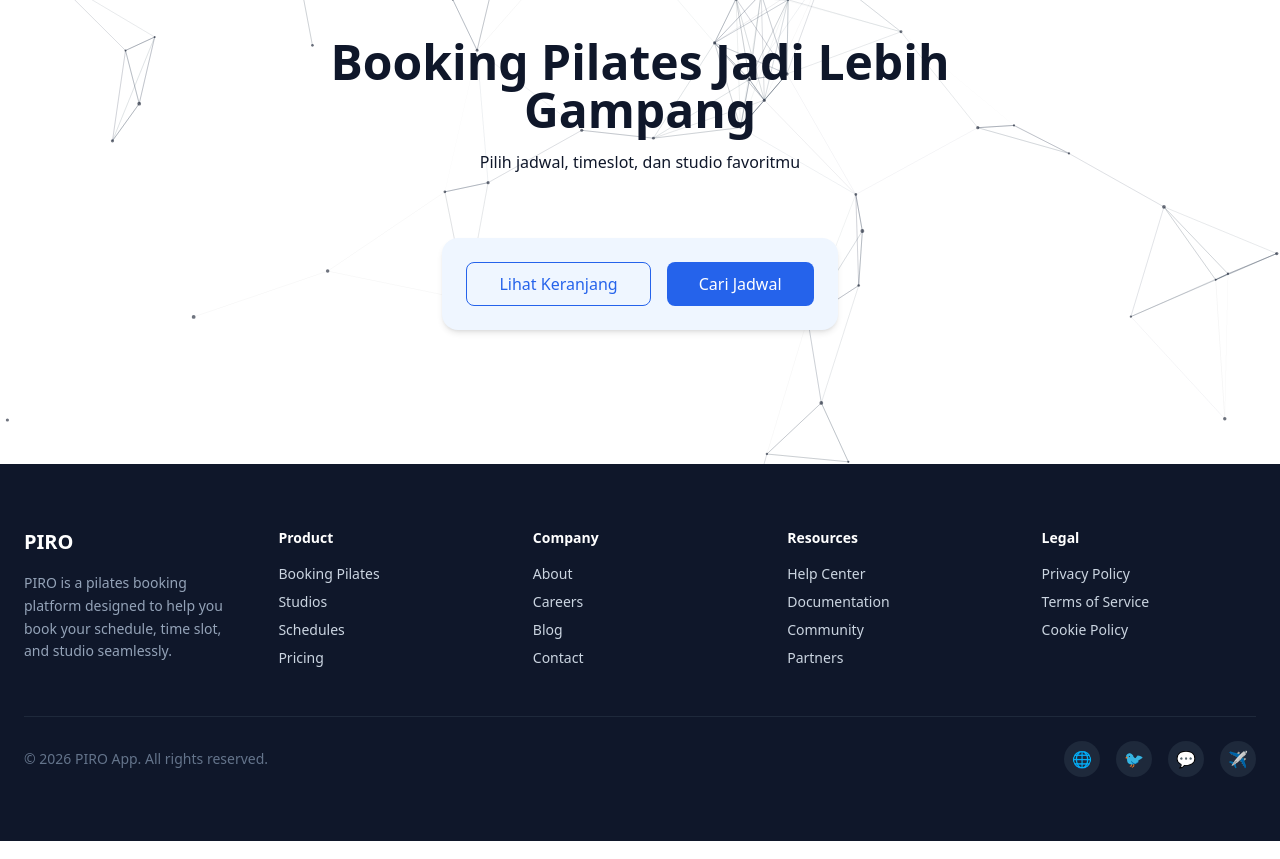
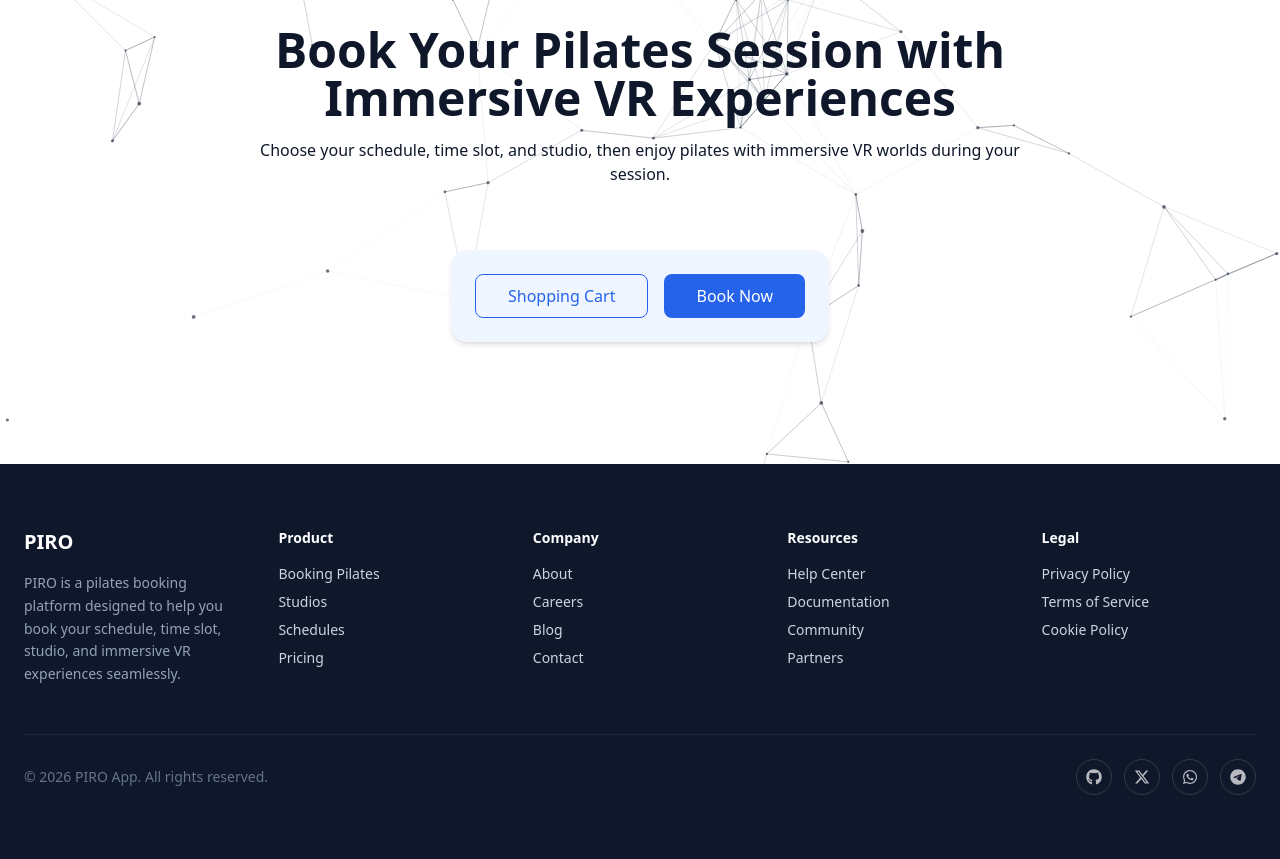
Before and after one commit to masanuddin/PIRO, a React app in the folder frontend/: page / in a window 1280 px wide. Shown: the part 160-1019 px from the top of the page. Built offline with nearby package versions, Linux system fonts and the light colour scheme; the HTML template or start-up script is replaced by a standard one.

Commit message:
Icon and language fixed

```diff
--- a/frontend/package.json
+++ b/frontend/package.json
@@ -13,6 +13,7 @@
     "@supabase/supabase-js": "^2.93.2",
     "react": "^19.2.0",
     "react-dom": "^19.2.0",
+    "react-icons": "^5.5.0",
     "react-tsparticles": "^2.12.0",
     "tsparticles": "^2.12.0"
   },
--- a/frontend/src/components/BookingBox.jsx
+++ b/frontend/src/components/BookingBox.jsx
@@ -41,7 +41,7 @@ export default function BookingBox() {
               hover:bg-blue-50
             "
           >
-            Lihat Keranjang
+            Shopping Cart
           </button>
 
           {/* Cari Jadwal */}
@@ -56,7 +56,7 @@ export default function BookingBox() {
               font-medium
             "
           >
-            Cari Jadwal
+            Book Now
           </button>
 
         </div>
--- a/frontend/src/components/Footer.jsx
+++ b/frontend/src/components/Footer.jsx
@@ -1,3 +1,10 @@
+import {
+  FaGithub,
+  FaXTwitter,
+  FaWhatsapp,
+  FaTelegram,
+} from "react-icons/fa6";
+
 export default function Footer() {
   return (
     <footer className="relative z-20 bg-slate-900 text-slate-300">
@@ -10,7 +17,7 @@ export default function Footer() {
           <div className="md:col-span-1">
             <h2 className="text-xl font-semibold text-white">PIRO</h2>
             <p className="mt-4 text-sm text-slate-400 leading-relaxed">
-              PIRO is a pilates booking platform designed to help you book your schedule, time slot, and studio seamlessly.
+              PIRO is a pilates booking platform designed to help you book your schedule, time slot, studio, and immersive VR experiences seamlessly.
             </p>
           </div>
 
@@ -65,22 +72,40 @@ export default function Footer() {
             © 2026 PIRO App. All rights reserved.
           </p>
 
-          {/* SOCIAL */}
-          <div className="flex gap-4">
-            <div className="w-9 h-9 rounded-full bg-slate-800 flex items-center justify-center hover:bg-blue-600 cursor-pointer">
-              🌐
+          <div className="flex gap-3">
+            {/* GitHub */}
+            <a
+              href="https://github.com/masanuddin/PIRO"
+              target="_blank"
+              rel="noopener noreferrer"
+              className="w-9 h-9 rounded-full border border-white/15 flex items-center justify-center
+                        text-white/70 hover:text-white hover:border-white/40
+                        transition cursor-pointer"
+            >
+              <FaGithub size={16} />
+            </a>
+
+            {/* Twitter / X */}
+            <div className="w-9 h-9 rounded-full border border-white/15 flex items-center justify-center
+                            text-white/70 hover:text-white hover:border-white/40
+                            transition cursor-pointer">
+              <FaXTwitter size={16} />
             </div>
-            <div className="w-9 h-9 rounded-full bg-slate-800 flex items-center justify-center hover:bg-blue-600 cursor-pointer">
-              🐦
+
+            {/* WhatsApp */}
+            <div className="w-9 h-9 rounded-full border border-white/15 flex items-center justify-center
+                            text-white/70 hover:text-white hover:border-white/40
+                            transition cursor-pointer">
+              <FaWhatsapp size={16} />
             </div>
-            <div className="w-9 h-9 rounded-full bg-slate-800 flex items-center justify-center hover:bg-blue-600 cursor-pointer">
-              💬
-            </div>
-            <div className="w-9 h-9 rounded-full bg-slate-800 flex items-center justify-center hover:bg-blue-600 cursor-pointer">
-              ✈️
+
+            {/* Telegram */}
+            <div className="w-9 h-9 rounded-full border border-white/15 flex items-center justify-center
+                            text-white/70 hover:text-white hover:border-white/40
+                            transition cursor-pointer">
+              <FaTelegram size={16} />
             </div>
           </div>
-
         </div>
       </div>
     </footer>
--- a/frontend/src/components/PaymentModal.jsx
+++ b/frontend/src/components/PaymentModal.jsx
@@ -1,6 +1,7 @@
 import { useState } from "react";
 import { useAuth } from "../context/AuthContext";
 import { supabase } from "../lib/supabase";
+import { FiCreditCard, FiSmartphone } from "react-icons/fi";
 
 
 export default function PaymentModal() {
@@ -169,28 +170,49 @@ export default function PaymentModal() {
             </h3>
 
         <div className="flex gap-4 justify-center">
+
+        {/* CREDIT CARD */}
         <button
             onClick={() => setMethod("card")}
-                className={`px-4 py-2 rounded-lg border text-sm ${
+            className={`px-4 py-3 rounded-lg border text-sm flex items-center gap-2
+            ${
                 method === "card"
                 ? "bg-blue-600 text-white border-blue-600"
-                    : "border-slate-300"
+                : "border-slate-300 text-slate-700 hover:bg-slate-50"
             }`}
         >
-                💳 Credit Card
+            <FiCreditCard size={16} />
+            Credit Card
         </button>
 
+        {/* E-WALLET */}
         <button
             onClick={() => setMethod("ewallet")}
-                className={`px-4 py-2 rounded-lg border text-sm ${
+            className={`px-4 py-3 rounded-lg border text-sm flex flex-col items-start
+            ${
                 method === "ewallet"
                 ? "bg-blue-600 text-white border-blue-600"
-                    : "border-slate-300"
+                : "border-slate-300 text-slate-700 hover:bg-slate-50"
             }`}
         >
-                📱 E-Wallet
+            <div className="flex items-center gap-2">
+            <FiSmartphone size={16} />
+            E-Wallet
+            </div>
+
+            <span
+            className={`mt-1 text-xs leading-tight
+                ${
+                method === "ewallet"
+                    ? "text-white/80"
+                    : "text-slate-400"
+                }`}
+            >
+            </span>
         </button>
+
         </div>
+
             </div>
 
             {/* CARD FORM */}
--- a/frontend/src/components/ProfileModal.jsx
+++ b/frontend/src/components/ProfileModal.jsx
@@ -1,5 +1,6 @@
 import { useAuth } from "../context/AuthContext";
 import { getDisplayName } from "../utils/user";
+import { FiSettings, FiCalendar, FiChevronRight } from "react-icons/fi";
 
 export default function ProfileModal() {
   const { user, closeProfile, logout, openHistory } = useAuth();
@@ -55,27 +56,39 @@ export default function ProfileModal() {
             </p>
         </div>
 
-        {/* menu */}
-        <div className="mt-8 space-y-4">
-          <button className="w-full flex items-center justify-between px-4 py-3 rounded-xl border hover:bg-slate-50">
-            <div className="flex items-center gap-3">
-              ⚙️ <span>Settings</span>
+        {/* MENU */}
+        <div className="mt-8 space-y-3">
+
+        {/* SETTINGS */}
+        <button
+            className="w-full flex items-center justify-between px-4 py-3 rounded-xl border border-slate-200
+                    hover:bg-slate-50 transition"
+        >
+            <div className="flex items-center gap-3 text-slate-700">
+            <FiSettings size={18} className="text-slate-500" />
+            <span className="text-sm font-medium">Settings</span>
             </div>
-            ➜
+
+            <FiChevronRight className="text-slate-400" />
         </button>
 
+        {/* BOOKING HISTORY */}
         <button
             onClick={() => {
             closeProfile();
             openHistory();
             }}
-            className="w-full flex items-center justify-between px-4 py-3 rounded-xl border hover:bg-slate-50"
+            className="w-full flex items-center justify-between px-4 py-3 rounded-xl border border-slate-200
+                    hover:bg-slate-50 transition"
         >
-            <div className="flex items-center gap-3">
-                📅 <span>Booking History</span>
+            <div className="flex items-center gap-3 text-slate-700">
+            <FiCalendar size={18} className="text-slate-500" />
+            <span className="text-sm font-medium">Booking History</span>
             </div>
-            ➜
+
+            <FiChevronRight className="text-slate-400" />
         </button>
+
         </div>
 
         {/* logout */}
--- a/frontend/src/pages/Home.jsx
+++ b/frontend/src/pages/Home.jsx
@@ -25,10 +25,10 @@ export default function Home() {
         <div className="relative z-10 w-full flex flex-col items-center px-6">
           <div className="text-center max-w-3xl">
             <h1 className="text-4xl md:text-5xl font-bold text-slate-900">
-              Booking Pilates Jadi Lebih Gampang
+              Book Your Pilates Session with Immersive VR Experiences
             </h1>
             <p className="mt-4 text-slate-900">
-              Pilih jadwal, timeslot, dan studio favoritmu
+              Choose your schedule, time slot, and studio, then enjoy pilates with immersive VR worlds during your session.
             </p>
           </div>
           <div className="mt-16 w-full">
```
Also changed, not shown: 1 other file (tests, documents, lock files or other folders). Lines whose indentation alone changed are shown as unchanged.
